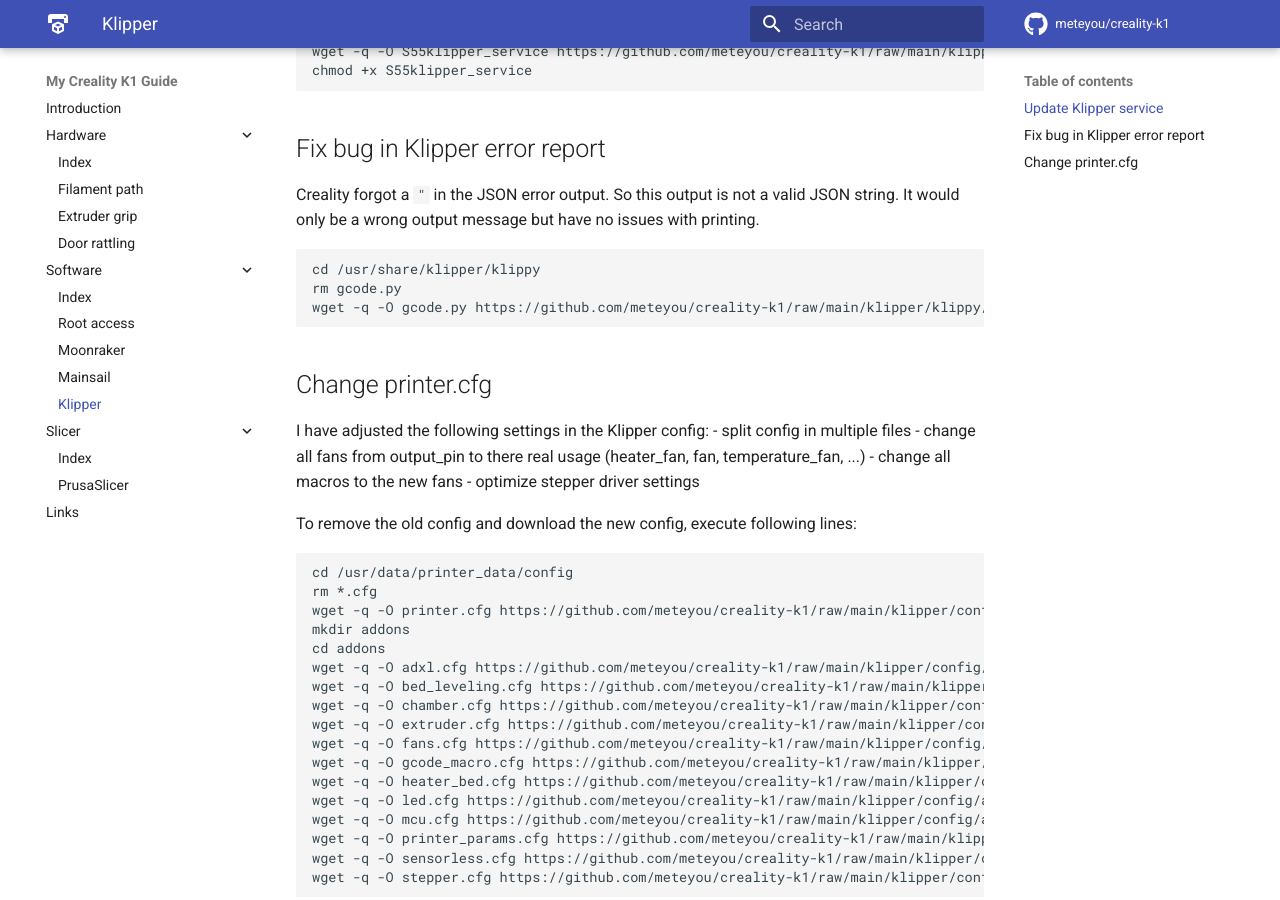
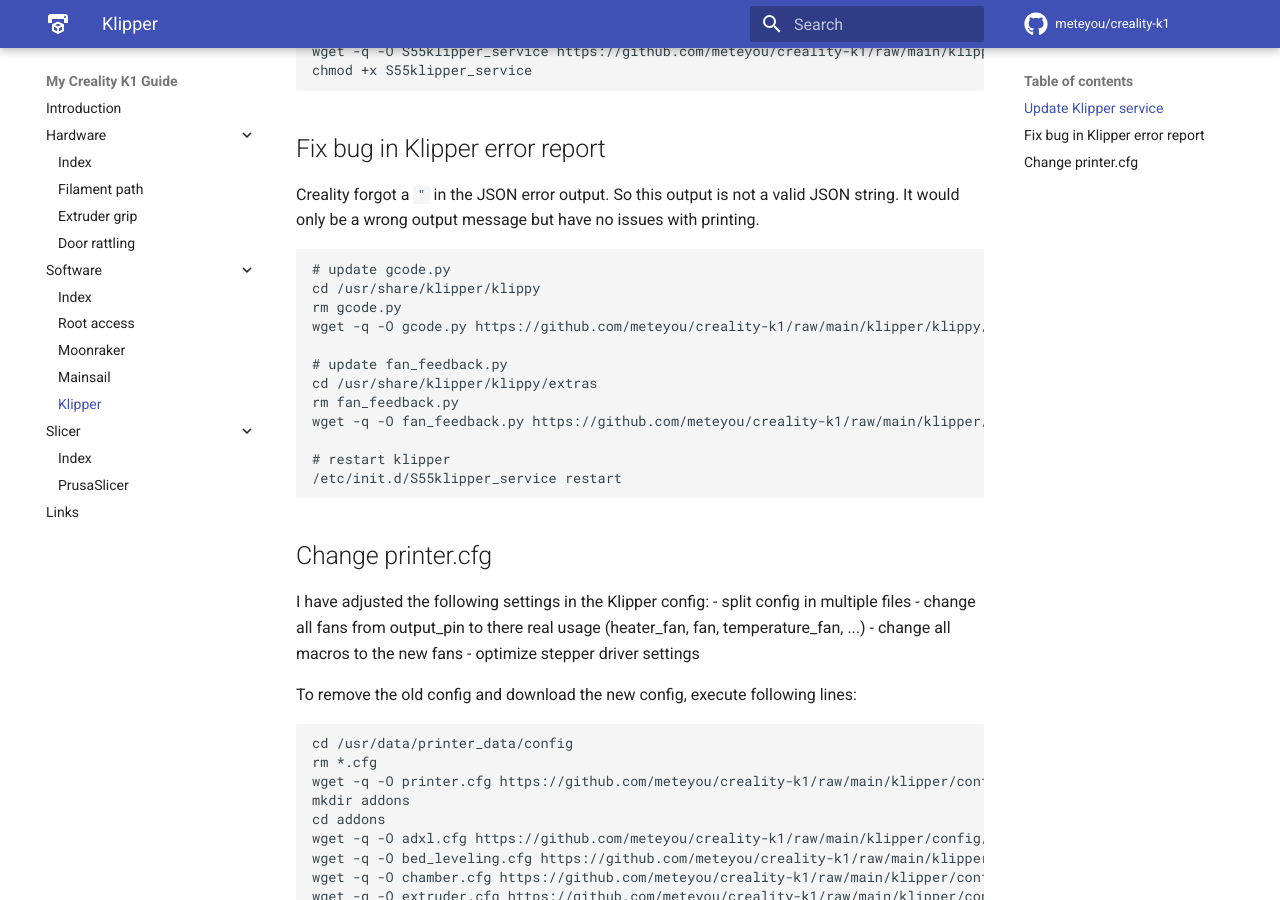
Before and after one commit to meteyou/creality-k1, an MkDocs documentation site: the page built from docs/software/klipper.md, in a window 1280 px wide and 900 px high, scrolled down 472 px. Built offline with MkDocs 1.6.1 and Material for MkDocs 9.7.7, drawn with Linux system fonts in a browser that asks for light colours; comment, search, counter and statistics services are not loaded.

Commit message:
docs: add install of fan_feedback.py
Signed-off-by: Stefan Dej <meteyou@gmail.com>

````diff
--- a/docs/software/klipper.md
+++ b/docs/software/klipper.md
@@ -23,9 +23,18 @@
 output message but have no issues with printing.
 
 ```bash
+# update gcode.py
 cd /usr/share/klipper/klippy
 rm gcode.py
 wget -q -O gcode.py https://github.com/meteyou/creality-k1/raw/main/klipper/klippy/gcode.py
+
+# update fan_feedback.py
+cd /usr/share/klipper/klippy/extras
+rm fan_feedback.py
+wget -q -O fan_feedback.py https://github.com/meteyou/creality-k1/raw/main/klipper/klippy/fan_feedback.py
+
+# restart klipper
+/etc/init.d/S55klipper_service restart
 ```
 
 ## Change printer.cfg
````
